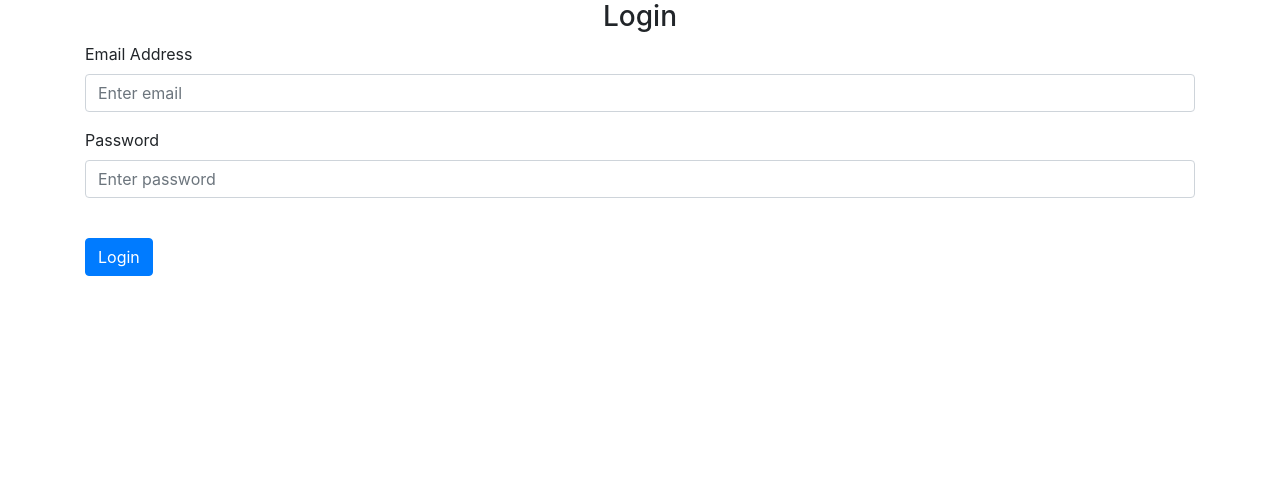
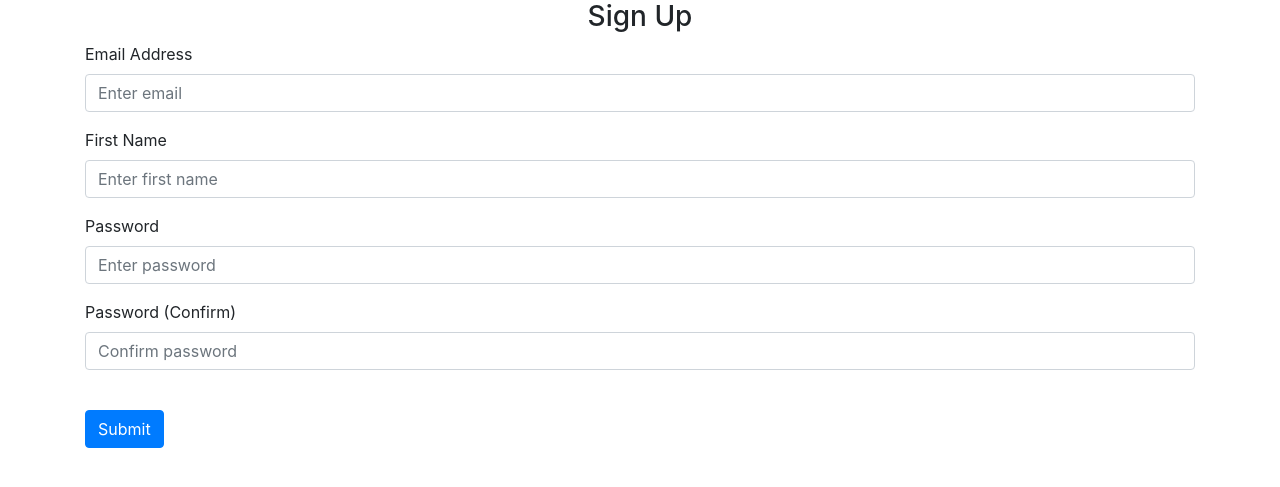
Before and after one commit to jenithmehta/notes-app, a Flask app: template website/templates/sign_up.html in a window 1280 px wide. Shown: the part 56-543 px from the top of the page. Run offline with Flask 3, Linux system fonts and the light colour scheme; the template is opened without the code that fills it, so the values that code supplies are empty; some libraries are stand-ins or nearby versions.

Commit message:
Added pydantic model validation for signup form data

```diff
--- a/website/templates/base.html
+++ b/website/templates/base.html
@@ -30,11 +30,11 @@
       <div class="collapse navbar-collapse" id="navbar">
         <div class="navbar-nav">
           {% if user.is_authenticated %}
-          <a class="nav-item nav-link" id="home" href="/">Home</a>
-          <a class="nav-item nav-link" id="logout" href="/logout">Logout</a>
+          <a class="nav-item nav-link" id="home" href="/auth/">Home</a>
+          <a class="nav-item nav-link" id="logout" href="/auth/logout">Logout</a>
           {% else %}
-          <a class="nav-item nav-link" id="login" href="/login">Login</a>
-          <a class="nav-item nav-link" id="signUp" href="/sign-up">Sign Up</a>
+          <a class="nav-item nav-link" id="login" href="/auth/login">Login</a>
+          <a class="nav-item nav-link" id="signUp" href="/auth/sign-up">Sign Up</a>
           {% endif %}
         </div>
       </div>
--- a/website/templates/sign_up.html
+++ b/website/templates/sign_up.html
@@ -1,7 +1,7 @@
-{% extends "base.html" %} {% block title %}Login{% endblock %} {% block content
-    %}
+{% extends "base.html" %} {% block title %}Sign Up{% endblock %} {% block
+  content %}
   <form method="POST">
-      <h3 align="center">Login</h3>
+    <h3 align="center">Sign Up</h3>
     <div class="form-group">
       <label for="email">Email Address</label>
       <input
@@ -13,16 +13,36 @@
       />
     </div>
     <div class="form-group">
-        <label for="password">Password</label>
+      <label for="firstName">First Name</label>
+      <input
+        type="text"
+        class="form-control"
+        id="firstName"
+        name="firstName"
+        placeholder="Enter first name"
+      />
+    </div>
+    <div class="form-group">
+      <label for="password1">Password</label>
       <input
         type="password"
         class="form-control"
-          id="password"
-          name="password"
+        id="password1"
+        name="password1"
         placeholder="Enter password"
       />
     </div>
+    <div class="form-group">
+      <label for="password2">Password (Confirm)</label>
+      <input
+        type="password"
+        class="form-control"
+        id="password2"
+        name="password2"
+        placeholder="Confirm password"
+      />
+    </div>
     <br />
-      <button type="submit" class="btn btn-primary">Login</button>
+    <button type="submit" class="btn btn-primary">Submit</button>
   </form>
   {% endblock %}
```
Also changed, not shown: website/auth.py (+12 -6 lines). Lines whose indentation alone changed are shown as unchanged.
